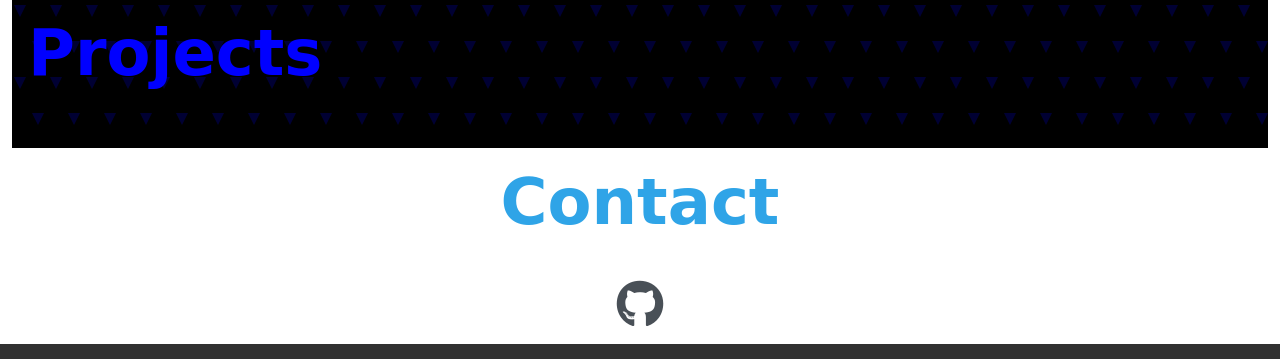
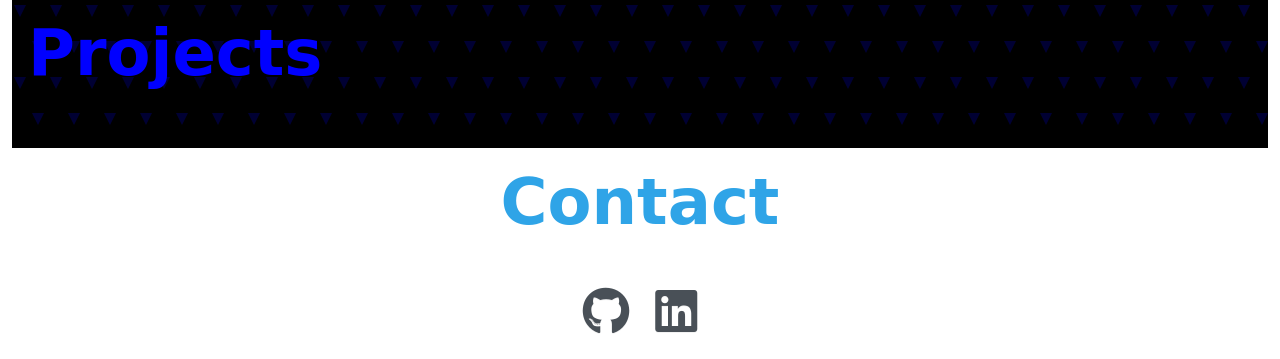
Before and after one commit to joel-CM/portfolio, a Django app: page / in a window 1280 px wide. Shown: the part 934-1293 px from the top of the page. Run offline with Django 4.2, Linux system fonts and the light colour scheme; data that the repository does not hold is empty; some libraries are stand-ins or nearby versions; some web fonts are replaced.

Commit message:
add github and linkedin url to myself model

```diff
--- a/apps/myself/models.py
+++ b/apps/myself/models.py
@@ -1,8 +1,12 @@
 from django.db import models
 
 # Create your models here.
+
+
 class Myself(models.Model):
     name = models.CharField(max_length=200)
     lastname = models.CharField(max_length=200)
     about_me = models.TextField()
     photo = models.ImageField(blank=True)
+    github = models.CharField(max_length=500, blank=True)
+    linkedin = models.CharField(max_length=500, blank=True)
--- a/templates/sections/footer.html
+++ b/templates/sections/footer.html
@@ -6,7 +6,12 @@
       Contact
     </h2>
     <div class="d-flex justify-content-center py-md-3">
-      <i class="fa-brands fa-github icon"></i>
+      <a class="btn" href="{{myself.github}}">
+        <i class="fa-brands fa-github icon"></i>
+      </a>
+      <a class="btn" href="{{myself.linkedin}}">
+        <i class="fa-brands fa-linkedin icon"></i>
+      </a>
     </div>
   </div>
 </div>
```
Also changed, not shown: apps/myself/migrations/0002_myself_github_myself_linkedin.py (added).
